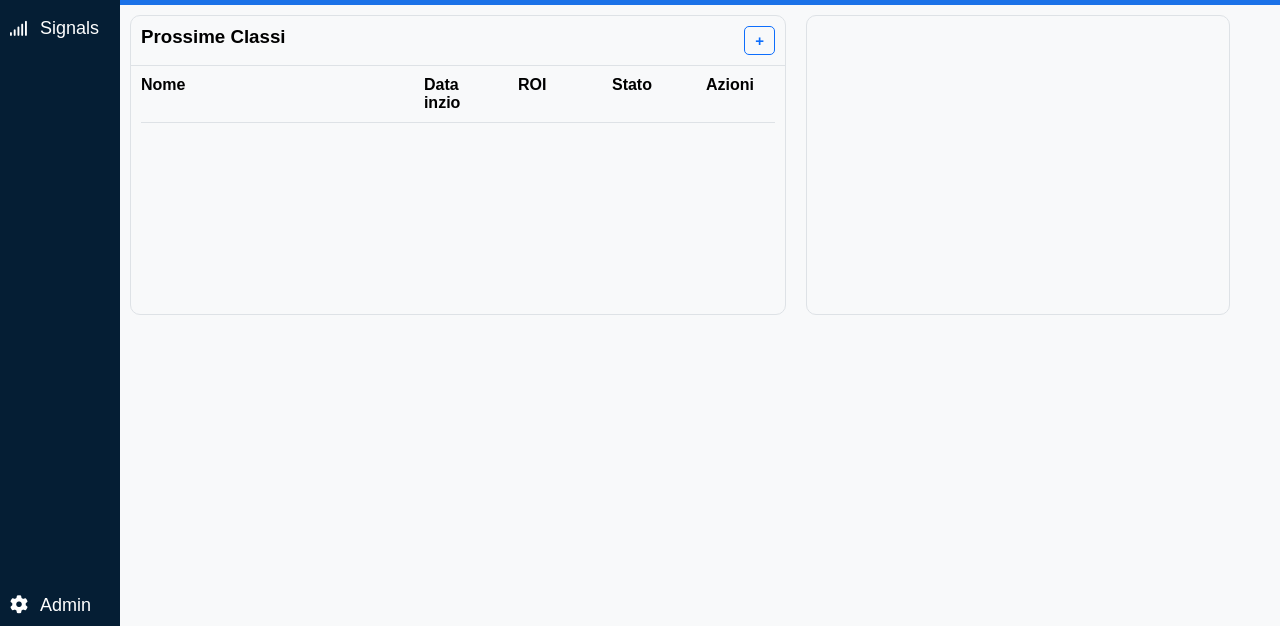
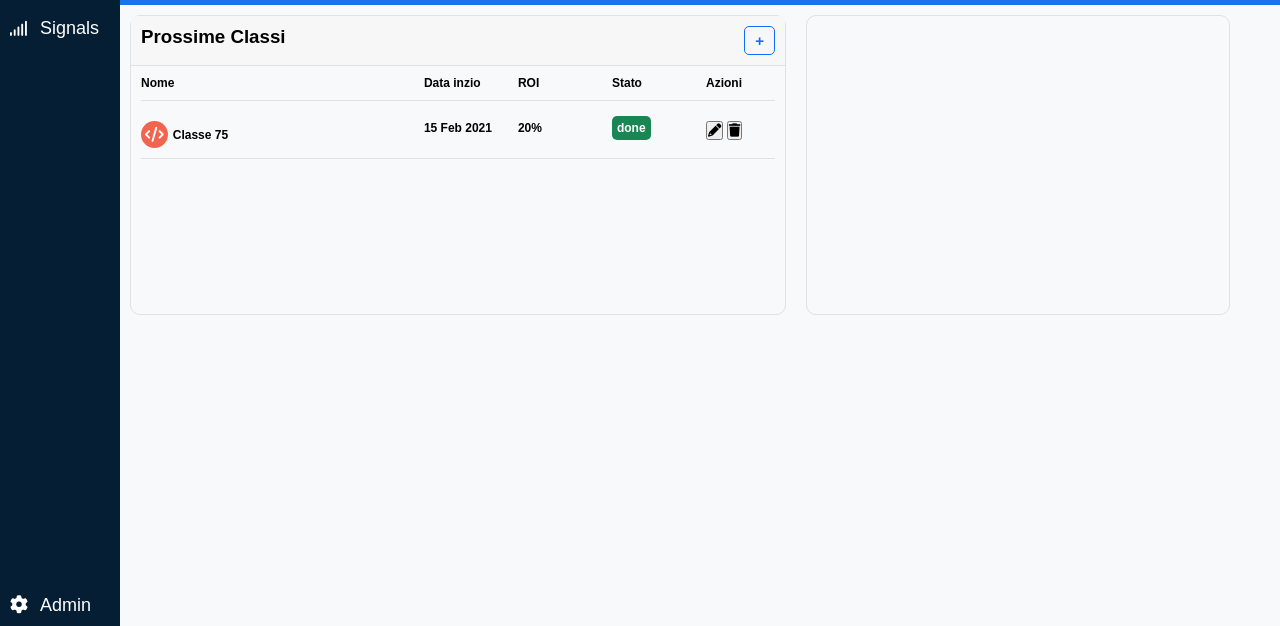
Before and after one commit to Knil88/html-css-bootstrap-dashboard, a plain HTML site: page index.html in a window 1280 px wide. Shown: the part 174-800 px from the top of the page. Drawn offline with Linux system fonts and the light colour scheme.

Commit message:
aggiunta button action

```diff
--- a/css/style.css
+++ b/css/style.css
@@ -271,6 +271,7 @@ ul li:hover {
 .add-class{
     border-bottom: #dee2e6 1px solid ;
     padding: 10px;
+    background-color: #f7f7f7;
 }
 
 .add-btn {
@@ -307,6 +308,8 @@ tr{
 
 .col-large{
  width: calc(100% / 5 * 3);
+ display: flex;
+ justify-items: center;
 
 }
 
@@ -321,10 +324,40 @@ tr{
     padding-bottom: 10px;
 }
 
+.fa-code {
+    color: white;
+    background-color: #f16450;
+    font-size: 15px;
+    padding: 6px 4px;
+    border: ;
+    border-radius: 50%;
+  }
+
+  .align{
+    align-self: center;
+    padding-left: 5px;
+  }
+
 .row{
     display: flex;
     padding:10px;
+    font-size: 12px;
 
+
+}
+
+.label{
+    color: white;
+    padding: 5px;
+    border-radius: 5px;
+}
+
+.done{
+    background-color: #198754;
+}
+
+
+.action{
 
 }
 /* Responsive nav-container */
--- a/index.html
+++ b/index.html
@@ -153,6 +153,41 @@
                                 </strong>
                             </div>
                          </div>
+                         <div class="row">
+                            <div class=" col-large">
+                                <i class="fa-solid fa-code"></i>
+                                <div class="align">
+                                    <strong>
+                                        Classe 75
+                                    </strong>
+                                </div>
+                            </div>
+                            <div class="col ">
+                                <strong>
+                                    15 Feb 2021
+                                </strong>
+                            </div>
+                            <div class="col ">
+                                <strong>
+                                    20%
+                                </strong>
+                            </div>
+                            <div class="col ">
+                                <span class="label done">
+                                    <strong>
+                                        done
+                                    </strong>
+                                </span>
+                            </div>
+                            <div class="col ">
+                              <button class="action">
+                                <i class="fa-solid fa-pencil"></i>
+                              </button>
+                              <button class="action">
+                                <i class="fa-solid fa-trash"></i>
+                              </button>
+                            </div>
+                         </div>
                         </div>
                     </div>
                     <div class="second-box">
```
